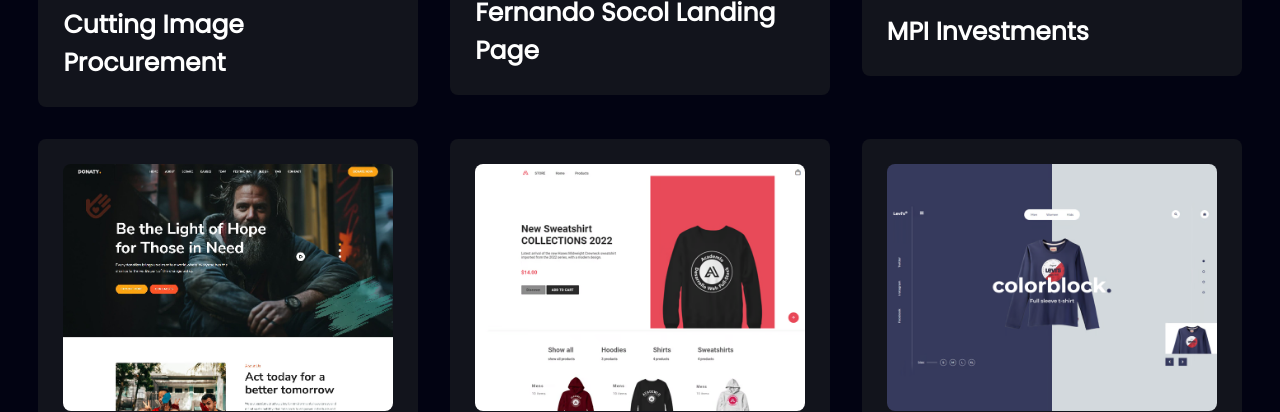
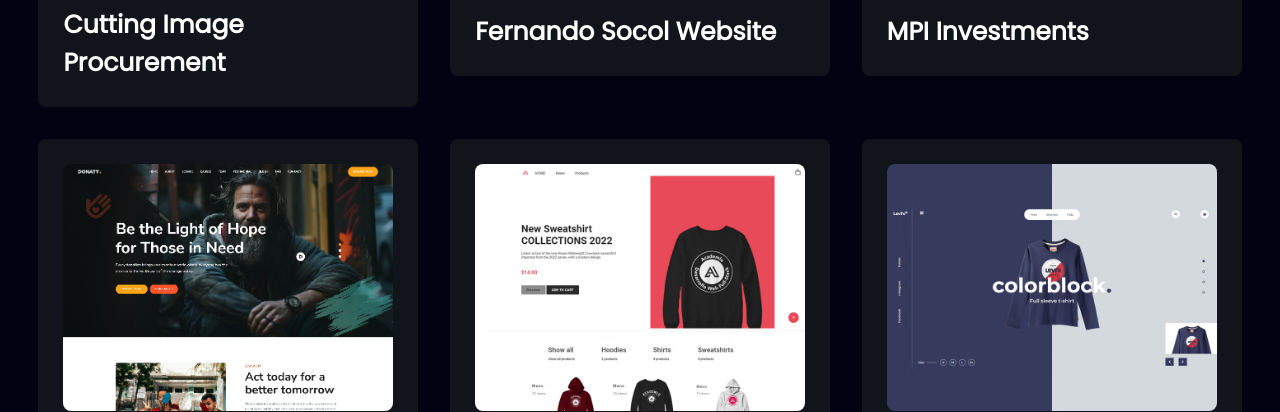
Before and after one commit to montescar19dev/Carlos-Montes-Portfolio-EN, a plain HTML site: page index.html in a window 1280 px wide. Shown: the part 3566-3978 px from the top of the page. Drawn offline with nearby package versions, Linux system fonts and the light colour scheme.

Commit message:
Update index.html

```diff
--- a/index.html
+++ b/index.html
@@ -184,7 +184,7 @@
 						<i class='bx bx-heart'></i>
 					</div>
 				</div>
-				<h3>Fernando Socol Landing Page</h3>
+				<h3>Fernando Socol Website</h3>
 			</div>
 
 			<div class="row">
```
